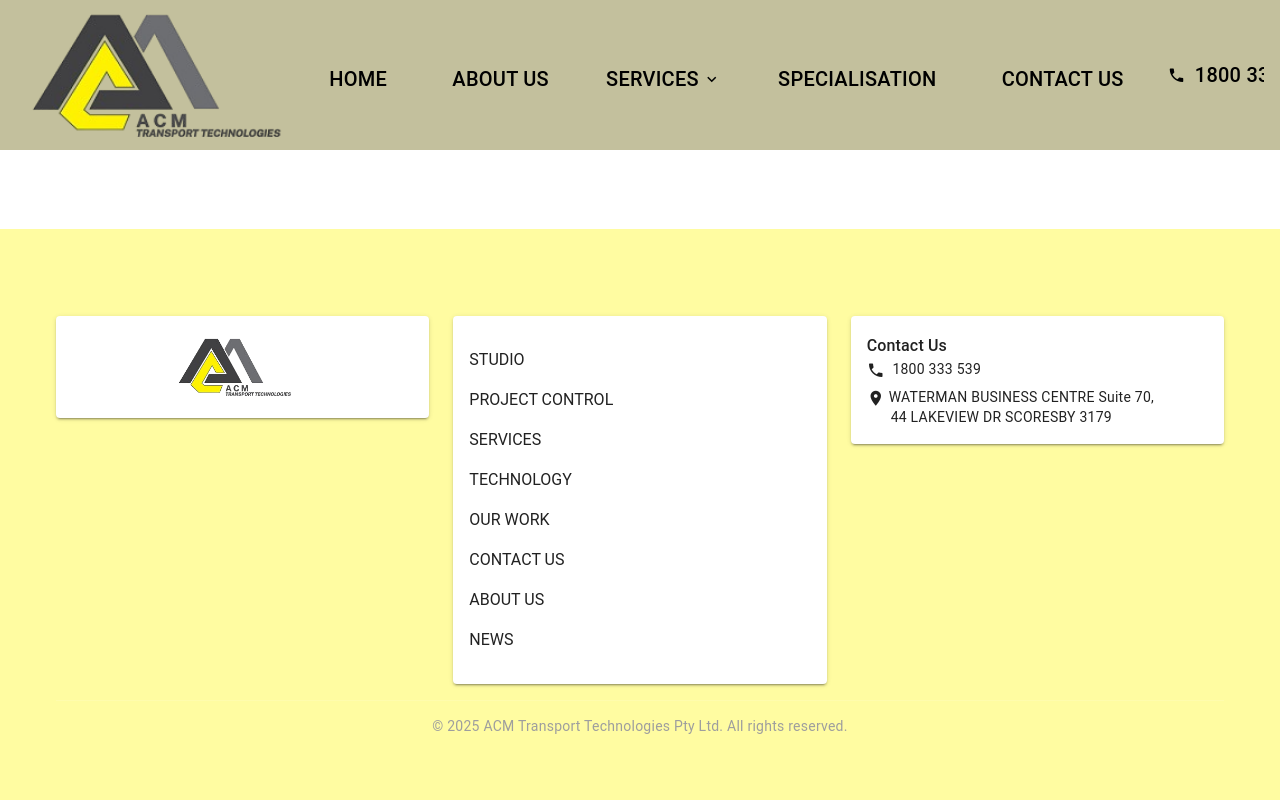
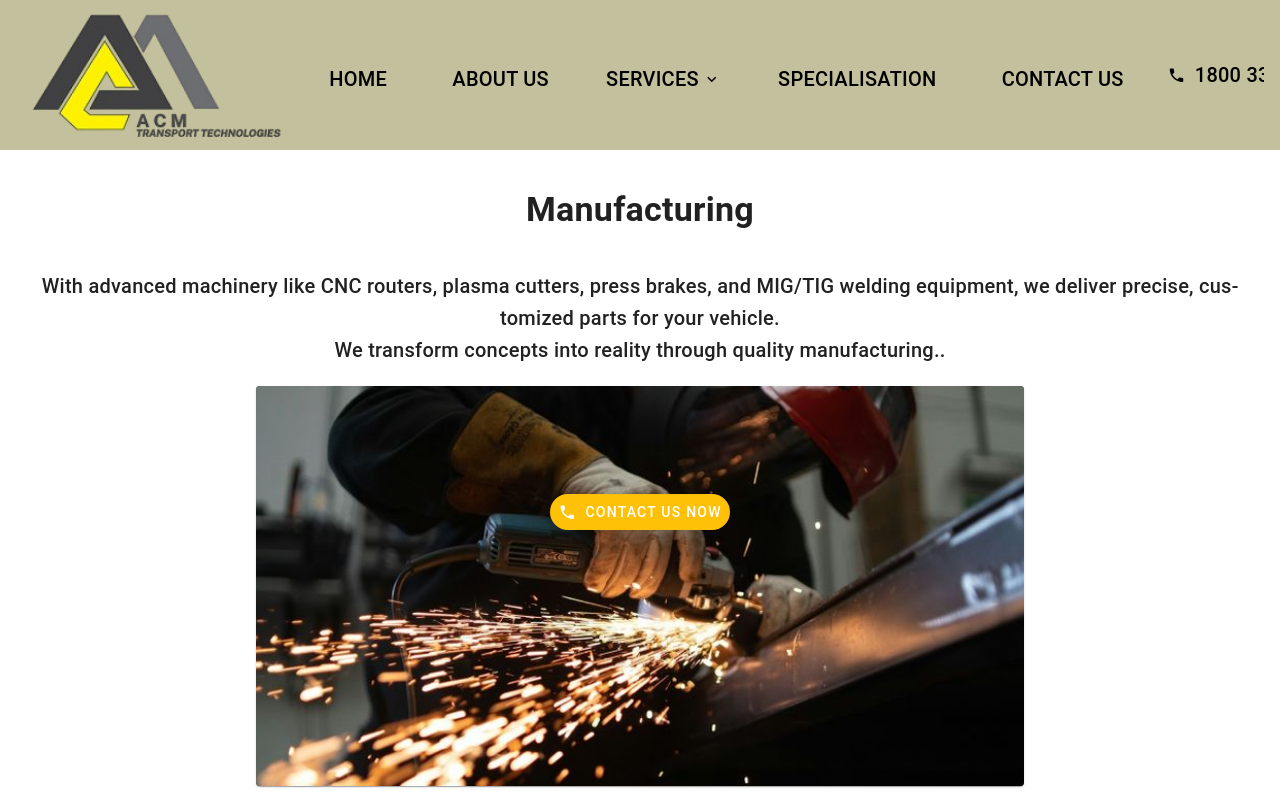
Before and after one commit to randy20gatcha/homepage-randy, a Vue app: page /acmtransport-prototype/services/manufacturing in a window 1280 px wide. Shown: the top 800 px of the page. Built offline with nearby package versions, Linux system fonts and the light colour scheme.

Commit message:
Modularized the views

```diff
--- a/src/components/Header.vue
+++ b/src/components/Header.vue
@@ -74,6 +74,7 @@
         v-if="!item.children"
         :title="item.label"
         class="drawer-item"
+        @click="goToRoute(item?.routeName ?? '')"
       />
 
       <!-- If has children: use v-list-group -->
@@ -91,6 +92,7 @@
           :key="child.label"
           :title="child.label"
           class="drawer-subitem"
+          @click="goToRoute(child.routeName)"
         />
       </v-list-group>
     </template>
@@ -119,15 +121,15 @@ const navItems = [
   { label: 'ABOUT US' },
   { label: 'SERVICES',
     children: [
-     { label: 'DESIGN AND ENGINEERING', routeName: ROUTE_NAME.DESIGN_ENGINEERING},
-     {label: 'MANUFACTURING', routeName: ""},
-     {label: 'BUILDS AND FIT OUTS', routeName: ""},
-     {label: 'TRIMS AND ACCESSORIES', routeName: ""},
-     {label: 'AUTO ELECTRICS', routeName: ""},
-     {label: 'SERVICING AND MAINTENANCE', routeName: ""}
+     { label: 'DESIGN AND ENGINEERING', routeName: ROUTE_NAME.DESIGN_ENGINEERING },
+     {label: 'MANUFACTURING', routeName: ROUTE_NAME.MANUFACTURING },
+     {label: 'BUILDS AND FIT OUTS', routeName: "" },
+     {label: 'TRIMS AND ACCESSORIES', routeName: " "},
+     {label: 'AUTO ELECTRICS', routeName: "" },
+     {label: 'SERVICING AND MAINTENANCE', routeName: "" }
     ]
   },
-  { label: 'SPECIALISATION', routeName: ""},
+  { label: 'SPECIALISATION', routeName: "" },
   { label: 'CONTACT US', routeName: "" }
 ]
 
@@ -137,10 +139,6 @@ const goToRoute = (routeName: string) => {
   });
 }
 
-// Flatten nav items for mobile drawer
-// const flatNavItems = computed(() =>
-//   navItems.flatMap(item => item.children || item.label)
-// )
 </script>
 
 <style scoped>
--- a/src/router/index.ts
+++ b/src/router/index.ts
@@ -3,18 +3,20 @@ import { createRouter, createWebHistory } from "vue-router"
 const components = {
   HOME: () => import("../layouts/DefaultLayout.vue"),
   SERVICES: () => import("../views/Services.vue"),
-  DESIGN_ENGINEERING: () => import("../views/components/DesignEngineering.vue"),
+  DESIGN_ENGINEERING: () => import("../views/DesignEngineering.vue"),
+  MANUFACTURING: () => import("../views/Manufacturing.vue"),
 }
 
 export const ROUTE_NAME = {
   HOME: "home",
   SERVICES: "services",
-  DESIGN_ENGINEERING: "design_engineering"
+  DESIGN_ENGINEERING: "design_engineering",
+  MANUFACTURING: "manufacturing",
 }
 
 export const routes = [
   {
-    path: "/home",
+    path: "/",
     name: ROUTE_NAME.HOME,
     component: components.HOME
   },
@@ -27,6 +29,11 @@ export const routes = [
     path: "/services/design-engineering",
     name: ROUTE_NAME.DESIGN_ENGINEERING,
     component: components.DESIGN_ENGINEERING
+  },
+  {
+    path: "/services/manufacturing",
+    name: ROUTE_NAME.MANUFACTURING,
+    component: components.MANUFACTURING
   }
 ]
 
--- /dev/null
+++ b/src/views/DesignEngineering.vue
@@ -0,0 +1,36 @@
+<template>
+  <v-container class="py-10" fluid>
+    <Header
+      title="Design and Engineering"
+      description="Our team of designers and engineers works closely to turn your ideas into reality. From concept to completion, we create custom solutions with creativity, precision, and honesty"
+    />
+
+     <v-card
+       class="mx-auto"
+       color="surface-variant"
+       :image="designEngineering"
+       width="60vw"
+       height="50vh"
+     >
+       <template v-slot:actions>
+         <div class="d-flex justify-center w-100">
+           <v-btn
+             class="text-white"
+             prepend-icon="mdi-phone"
+             color="amber darken-3"
+             variant="flat"
+             rounded
+             style="bottom: -100px;"
+           >
+             Contact us now
+           </v-btn>
+         </div>
+       </template>
+     </v-card>
+  </v-container>
+</template>
+
+<script setup lang="ts">
+import designEngineering from "../assets/design_engineering.jpg"
+import Header from "./components/Header.vue";
+</script>
--- /dev/null
+++ b/src/views/Manufacturing.vue
@@ -0,0 +1,36 @@
+<template>
+  <v-container class="py-10" fluid>
+     <Header
+       title="Manufacturing"
+       description="With advanced machinery like CNC routers, plasma cutters, press brakes, and MIG/TIG welding equipment, we deliver precise, customized parts for your vehicle. We transform concepts into reality through quality manufacturing."
+     />
+
+     <v-card
+       class="mx-auto"
+       color="surface-variant"
+       :image="manufacturing"
+       width="60vw"
+       height="50vh"
+     >
+       <template v-slot:actions>
+         <div class="d-flex justify-center w-100">
+           <v-btn
+             class="text-white"
+             prepend-icon="mdi-phone"
+             color="amber darken-3"
+             variant="flat"
+             rounded
+             style="bottom: -100px;"
+           >
+             Contact us now
+           </v-btn>
+         </div>
+       </template>
+     </v-card>
+  </v-container>
+</template>
+
+<script setup lang="ts">
+import manufacturing from "../assets/manufacturing.jpg"
+import Header from "./components/Header.vue";
+</script>
--- a/src/views/components/DesignEngineering.vue
+++ /dev/null
@@ -1,3 +0,0 @@
-<template>
-  <p>Engineering</p>
-</template>
--- /dev/null
+++ b/src/views/components/Header.vue
@@ -0,0 +1,27 @@
+<template>
+   <h2 class="text-h4 font-weight-bold mb-8 text-center">
+     {{ title }}
+   </h2>
+
+   <v-card class="mb-3 text-center w-100" flat>
+     <v-card-title class="text-wrap whitespace-normal break-normal">
+        <span v-for="(sentence, i) in formattedDescription" :key="i">
+          {{ sentence }}<span v-if="i < formattedDescription.length - 1"><br /></span>
+        </span>
+     </v-card-title>
+   </v-card>
+</template>
+
+<script setup lang="ts">
+import { computed } from "vue";
+
+const props = defineProps<{
+  title?: string
+  description?: string
+}>()
+
+const formattedDescription = computed(() => {
+  if (!props.description) return []
+  return props.description.split(/\. +/).filter(s => s.length).map(s => s + ".")
+})
+</script>
```
Also changed, not shown: src/assets/design_engineering.jpg (added), src/assets/manufacturing.jpg (added).
